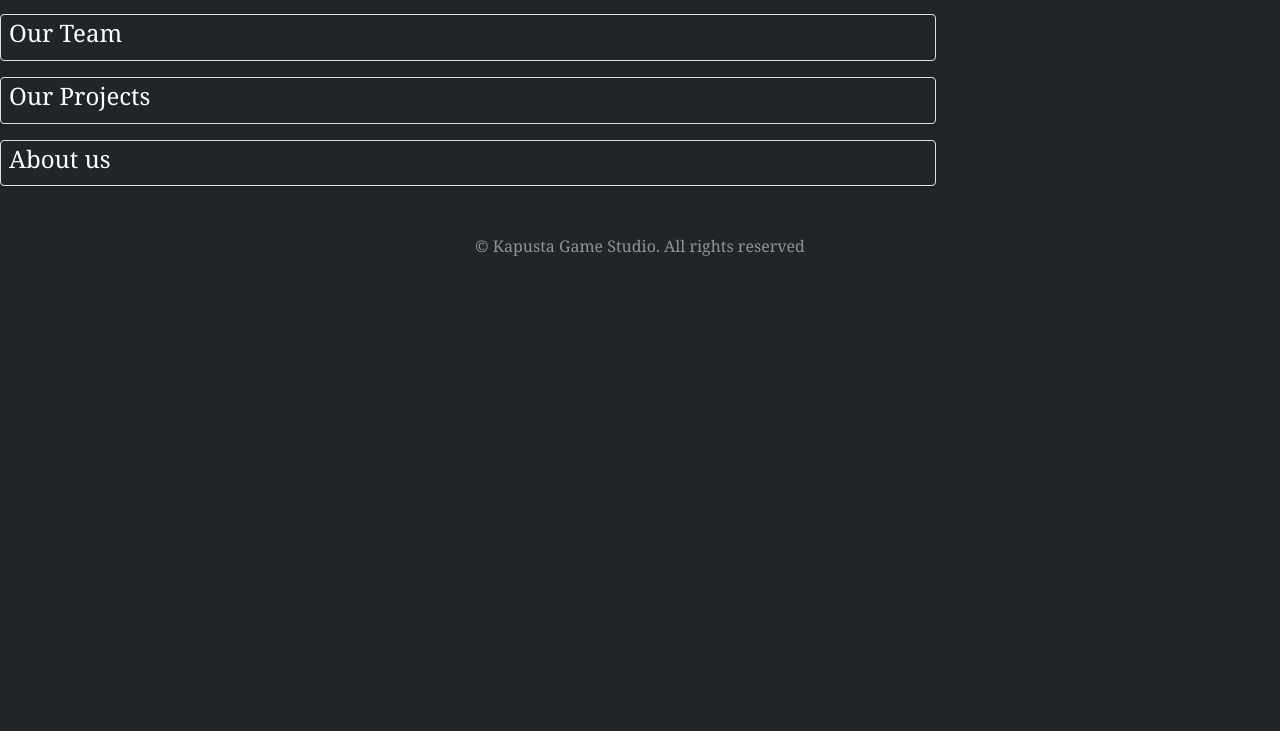
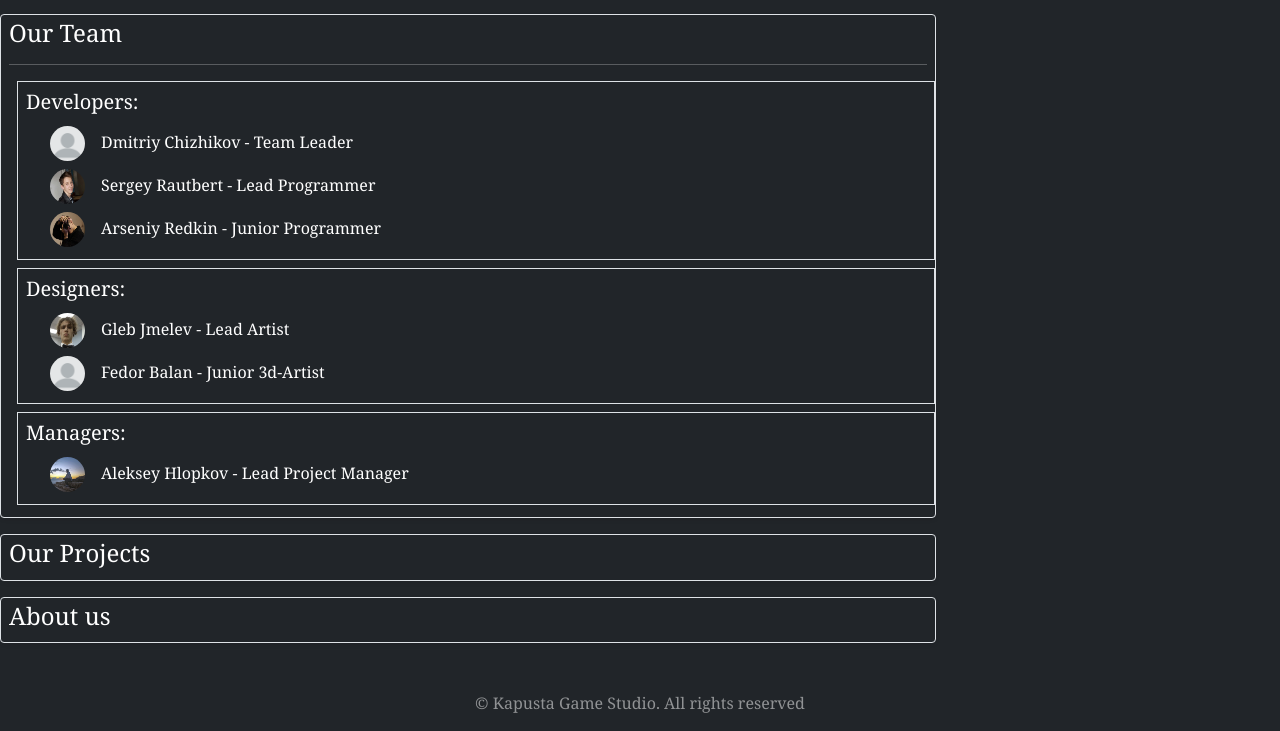
Before and after one commit to Kapusta-Game-Studio/Our-Site, a plain HTML site: page index.html in a window 1280 px wide. Shown: the part 1034-1765 px from the top of the page. Before the commit the page ends 1308 px from the top, so only its background shows below. Drawn offline with nearby package versions, Linux system fonts and the light colour scheme.

Commit message:
Our team part filled

```diff
--- a/index.html
+++ b/index.html
@@ -70,6 +70,23 @@
                 <div class="border rounded shadow-sm py-1 px-2">
                     <div>
                         <h4>Our Team</h4>
+                        <hr>
+                        <div class="container-fluid m-2 p-2 border">
+                            <h5>Developers:</h5>
+                            <div class="container-fluid py-1"><img src="imgs/empty.png" class="d-inline rounded-circle" height="35" width="35"><p class="d-inline p-3">Dmitriy Chizhikov - Team Leader</p></div>
+                            <div class="container-fluid py-1"><img src="imgs/raut.png" class="d-inline rounded-circle" height="35" width="35"><p class="d-inline p-3">Sergey Rautbert - Lead Programmer</p></div>
+                            <div class="container-fluid py-1"><img src="imgs/senya.png" class="d-inline rounded-circle" height="35" width="35"><p class="d-inline p-3">Arseniy Redkin - Junior Programmer</p></div>
+                        </div>
+                        <div class="container-fluid m-2 p-2 border">
+                            <h5>Designers:</h5>
+                            <div class="container-fluid py-1"><img src="imgs/gleb.PNG" class="d-inline rounded-circle" height="35" width="35"><p class="d-inline p-3">Gleb Jmelev - Lead Artist</p></div>
+                            <div class="container-fluid py-1"><img src="imgs/empty.png" class="d-inline rounded-circle" height="35" width="35"><p class="d-inline p-3">Fedor Balan - Junior 3d-Artist</p></div>
+                        </div>
+                        <div class="container-fluid m-2 p-2 border">
+                            <h5>Managers:</h5>
+                            <div class="container-fluid py-1"><img src="imgs/leha.png" class="d-inline rounded-circle" height="35" width="35"><p class="d-inline p-3">Aleksey Hlopkov - Lead Project Manager</p></div>
+                        </div>
+
                     </div>
                 </div>
             </div>
```
Also changed, not shown: imgs/empty.png (added), imgs/gleb.PNG (added), imgs/leha.png (added), imgs/raut.PNG (added), imgs/senya.png (added), 1 other file.
